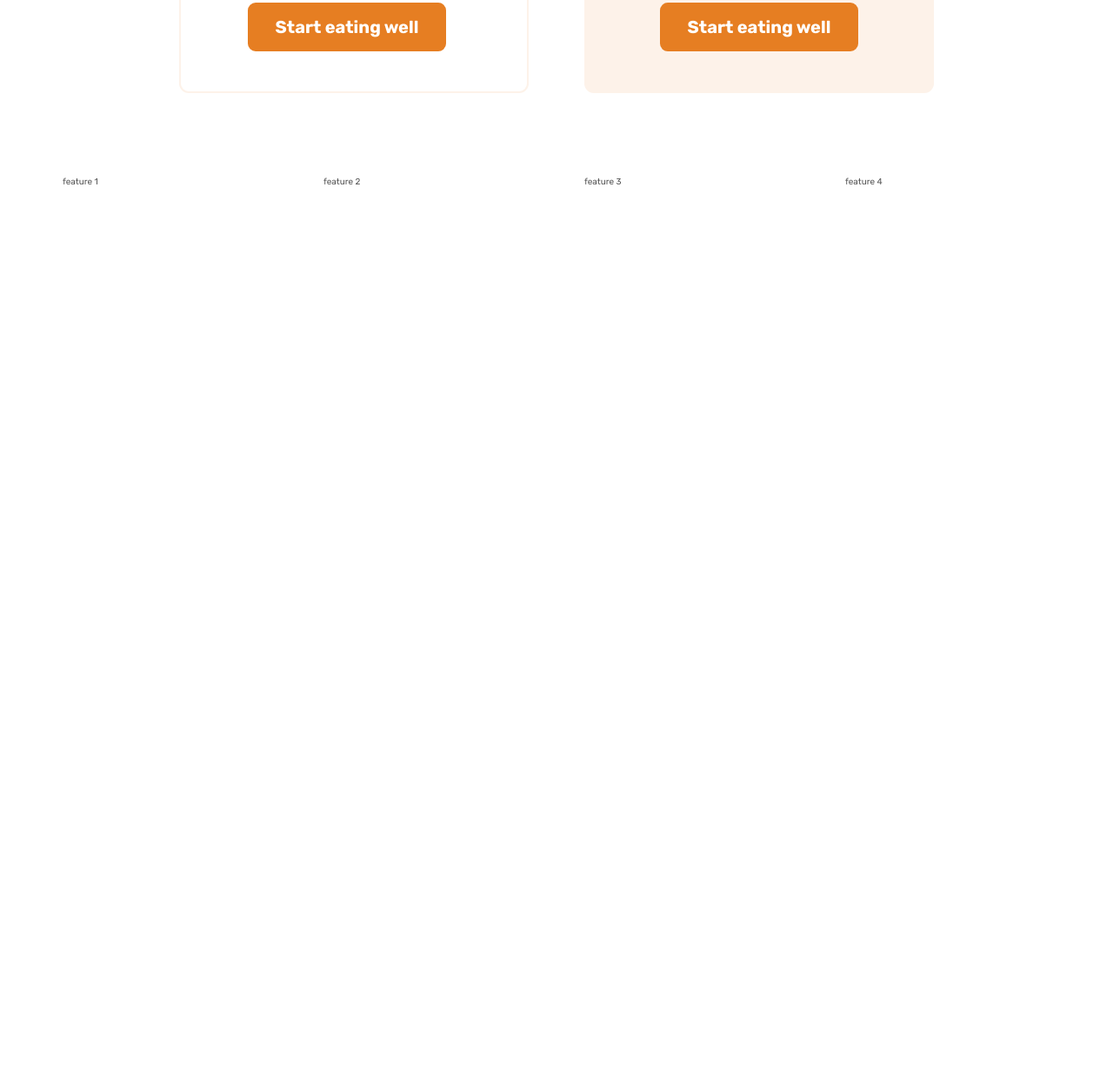
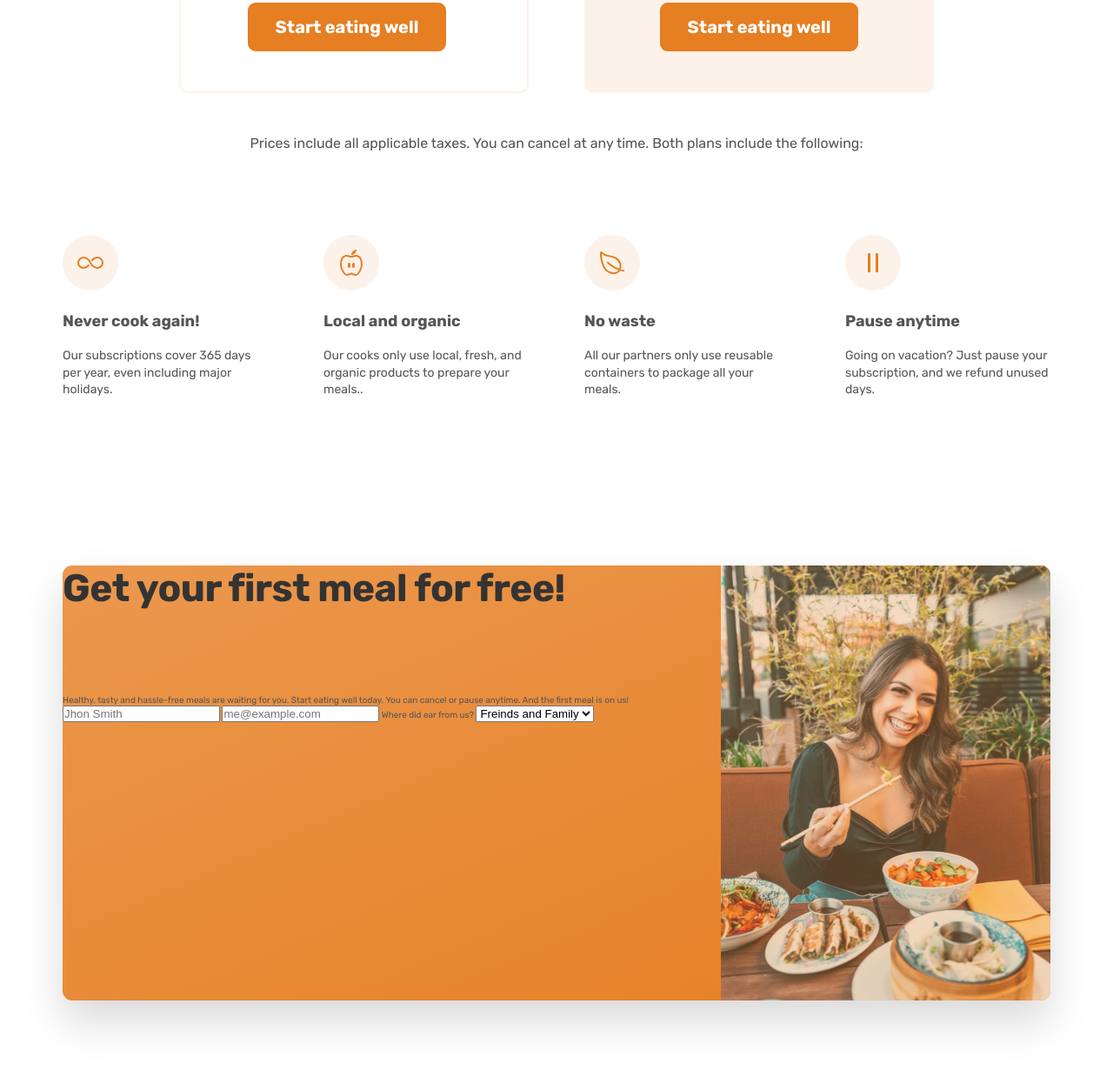
Before and after one commit to mendirokach/css-projects, a plain HTML site: page css projects/omnifood/index.html in a window 1280 px wide. Shown: the part 5495-6741 px from the top of the page at 87% size. Before the commit the page ends 5806 px from the top, so only its background shows below. Drawn offline with nearby package versions, Linux system fonts and the light colour scheme.

Commit message:
building cta

```diff
--- a/css projects/omnifood/css/general.css
+++ b/css projects/omnifood/css/general.css
@@ -10,7 +10,7 @@
 68
 */
 
-/*colors
+/* colors
 primary : #e67e22
 greys: #555, #333
 shades : #cf711f
--- a/css projects/omnifood/css/styles.css
+++ b/css projects/omnifood/css/styles.css
@@ -236,9 +236,9 @@
     transition: all 0.4s;
 }
 
-.meal:hover{
+.meal:hover {
     transform: translateY(-1.2rem);
-    box-shadow: 0 3.2rem 6.4rem rgba(0,0,0,0.06);
+    box-shadow: 0 3.2rem 6.4rem rgba(0, 0, 0, 0.06);
 }
 
 .meal-icon {
@@ -281,108 +281,110 @@
 }
 
 
-.all-recipes{
+.all-recipes {
     font-size: 1.8rem;
     color: #e67e22;
     text-align: center;
 }
 
-.link:link, .link:visited{
+.link:link,
+.link:visited {
     text-decoration: none;
-    color:#e67e22;
+    color: #e67e22;
     border-bottom: 1px solid currentColor;
     transition: all 0.3s;
 }
 
-.link:hover, .link:active{
-    color:#cf711f;
+.link:hover,
+.link:active {
+    color: #cf711f;
     border-bottom: 1px solid transparent;
 }
 
 /*Testimonnails Section*/
 
-.section-testimonials{
+.section-testimonials {
     display: grid;
     grid-template-columns: 55fr 45fr;
     background-color: #fdf2e9;
 }
 
-.testimonials-container{
+.testimonials-container {
     padding: 9.6rem;
 }
 
-.testimonails{
+.testimonails {
     display: grid;
     grid-template-columns: 1fr 1fr;
     row-gap: 4.8rem;
     column-gap: 8rem;
 }
 
-.testimonial-img{
+.testimonial-img {
     width: 6.4rem;
     border-radius: 50%;
     margin-bottom: 1.2rem;
 }
 
-.testimonial-text{
+.testimonial-text {
     font-size: 1.8rem;
     line-height: 1.8;
     margin-bottom: 1.6rem;
     color: #333;
 }
 
-.testimonial-name{
+.testimonial-name {
     font-size: 1.8rem;
-    color:#6F6F6F;
+    color: #6F6F6F;
 }
 
-.gallery{
+.gallery {
     display: grid;
-    grid-template-columns: repeat(3,1fr);
+    grid-template-columns: repeat(3, 1fr);
     gap: 1.6rem;
     padding: 1.6rem;
     align-self: center;
 }
 
-.gallery-item{
+.gallery-item {
     overflow: hidden;
 }
 
-.gallery-item img{
+.gallery-item img {
     display: block;
     width: 100%;
     transition: all 0.4s;
 }
 
-.gallery-item img:hover{
+.gallery-item img:hover {
     transform: scale(1.1);
 }
 
 
 /*Pricing Section*/
 
-.section-pricing{
+.section-pricing {
     padding: 9.6rem 0;
 }
 
-.pricing-container{
+.pricing-container {
     display: grid;
     grid-template-columns: 1fr 1fr;
     gap: 4.8rem;
 }
 
-.pricing-plan--starter{
+.pricing-plan--starter {
     justify-self: end;
     box-shadow: inset 0 0 0 2px #fdf2e9;
 }
 
-.pricing-plan--complete{
+.pricing-plan--complete {
     background-color: #fdf2e9;
     position: relative;
     overflow: hidden;
 }
 
-.pricing-plan--complete::after{
+.pricing-plan--complete::after {
     content: "Best value";
     font-size: 1.4rem;
     background-color: #ffd43b;
@@ -396,19 +398,19 @@
     transform: rotate(45deg);
 }
 
-.pricing-btn-container{
+.pricing-btn-container {
     margin-top: 4.8rem;
     text-align: center;
 }
 
 
-.pricing-plan{
+.pricing-plan {
     border-radius: 11px;
     padding: 4.8rem;
     width: 75%;
 }
 
-.plan-title{
+.plan-title {
     font-size: 2rem;
     font-weight: 600;
     margin-bottom: 1.6rem;
@@ -416,25 +418,84 @@
     text-transform: uppercase;
 }
 
-.price{
+.price {
     font-size: 6.4rem;
     font-weight: 600;
     color: #333;
     margin-bottom: 1.2rem;
 }
 
-.price span{
+.price span {
     font-size: 3.2rem;
     font-weight: 600;
     color: #333;
 
 }
 
-.price-text{
+.price-text {
     font-size: 1.4rem;
 }
 
-.plan-text{
+.plan-text {
     text-align: center;
     margin-bottom: 3.6rem;
 }
+
+.plan-details {
+    text-align: center;
+    font-size: 1.6rem;
+}
+
+
+
+.feautre-icon {
+    background-color: #fdf2e9;
+    padding: 1.6rem;
+    width: 3.2rem;
+    height: 3.2rem;
+    border-radius: 50%;
+    margin-bottom: 1.6rem;
+    color: #e67e22;
+}
+
+.feature-title {
+    font-size: 1.8rem;
+    line-height: 1.8;
+    font-weight: 700;
+    margin-bottom: 1.4rem;
+}
+
+.feature-text {
+    font-size: 1.4rem;
+    line-height: 1.4;
+}
+
+
+/*Section call to action*/
+
+.section-cta {
+    padding: 9.6rem 0;
+}
+
+.cta {
+    display: grid;
+    grid-template-columns: 2fr 1fr;
+    background-color: #e67e22;
+    background-image: linear-gradient(to right bottom,
+    #eb984e,
+    #e67e22);
+    box-shadow: 0 2.4rem 4.8rem rgba(0, 0, 0, 0.15);
+
+    border-radius: 11px;
+    overflow: hidden;
+
+}
+
+.cta-img-box {
+    background-image:
+    linear-gradient(to right bottom,rgba(235, 151, 78, 0.35),rgba(235, 151, 78, 0.35)),
+    url('../images/eating.jpg');
+    background-size: cover;
+    height: 50rem;
+
+}
--- a/css projects/omnifood/index.html
+++ b/css projects/omnifood/index.html
@@ -296,7 +296,7 @@
             <span class="subheading">Pricing</span>
             <h2 class="heading-secondary">Eating well without breaking the bank</h2>
         </div>
-        <div class="container grid grid--2-cols">
+        <div class="container grid grid--2-cols margin-bottom-md">
             <div class="pricing-plan pricing-plan--starter">
                 <div class="plan-text">
                     <p class="plan-title">Starter</p>
@@ -350,11 +350,60 @@
             </div>
         </div>
 
+        <div class="container grid">
+            <aside class="plan-details">
+                Prices include all applicable taxes. You can cancel at any time.
+                Both plans include the following:
+            </aside>
+        </div>
+
         <div class="container grid grid--4-cols">
-            <div class="feature">feature 1</div>
-            <div class="feature">feature 2</div>
-            <div class="feature">feature 3</div>
-            <div class="feature">feature 4</div>
+            <div class="feature">
+                <ion-icon class="feautre-icon" name="infinite-outline"></ion-icon>
+                <p class="feature-title">Never cook again!</p>
+                <p class="feature-text">Our subscriptions cover 365 days per year, even including major holidays.</p>
+            </div>
+            <div class="feature">
+                <ion-icon class="feautre-icon" name="nutrition-outline"></ion-icon>
+                <p class="feature-title">Local and organic</p>
+                <p class="feature-text">Our cooks only use local, fresh, and organic products to prepare your meals..
+                </p>
+            </div>
+            <div class="feature">
+                <ion-icon class="feautre-icon" name="leaf-outline"></ion-icon>
+                <p class="feature-title">No waste</p>
+                <p class="feature-text">All our partners only use reusable containers to package all your meals.</p>
+            </div>
+            <div class="feature">
+                <ion-icon class="feautre-icon" name="pause-outline"></ion-icon>
+                <p class="feature-title">Pause anytime</p>
+                <p class="feature-text">Going on vacation? Just pause your subscription, and we refund unused days.</p>
+            </div>
+
+        </div>
+    </section>
+
+    <section class="section-cta">
+        <div class="container">
+            <div class="cta">
+                <div class="cta-text-box">
+                    <h2 class="heading-secondary">Get your first meal for free!</h2>
+                    <p class="cta-text">Healthy, tasty and hassle-free meals are waiting for you. Start eating well
+                        today. You can cancel or pause anytime. And the first meal is on us!</p>
+                    <form>
+                        <input type="text" placeholder="Jhon Smith">
+                        <input type="email" placeholder="me@example.com">
+                        <label for="cta-select">Where did ear from us?</label>
+                        <select id="cta-select">
+                            <option value="freinds">Freinds and Family</option>
+                            <option value="youtube">YouTube video</option>
+                            <option value="ads">Facebook ad</option>
+                            <option value="other">Other</option>
+                        </select>
+                    </form>
+                </div>
+                <div class="cta-img-box" role="img" aria-label="Woman enjoy eating"></div>
+            </div>
         </div>
     </section>
 
```
